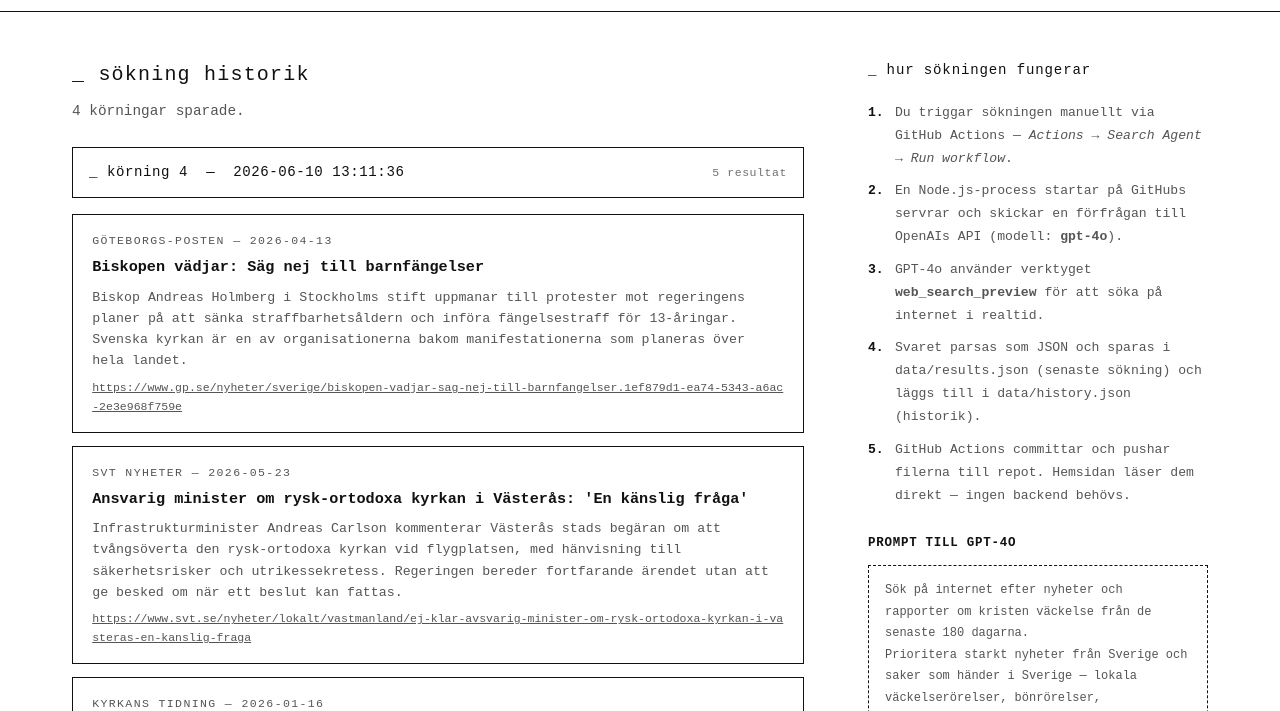
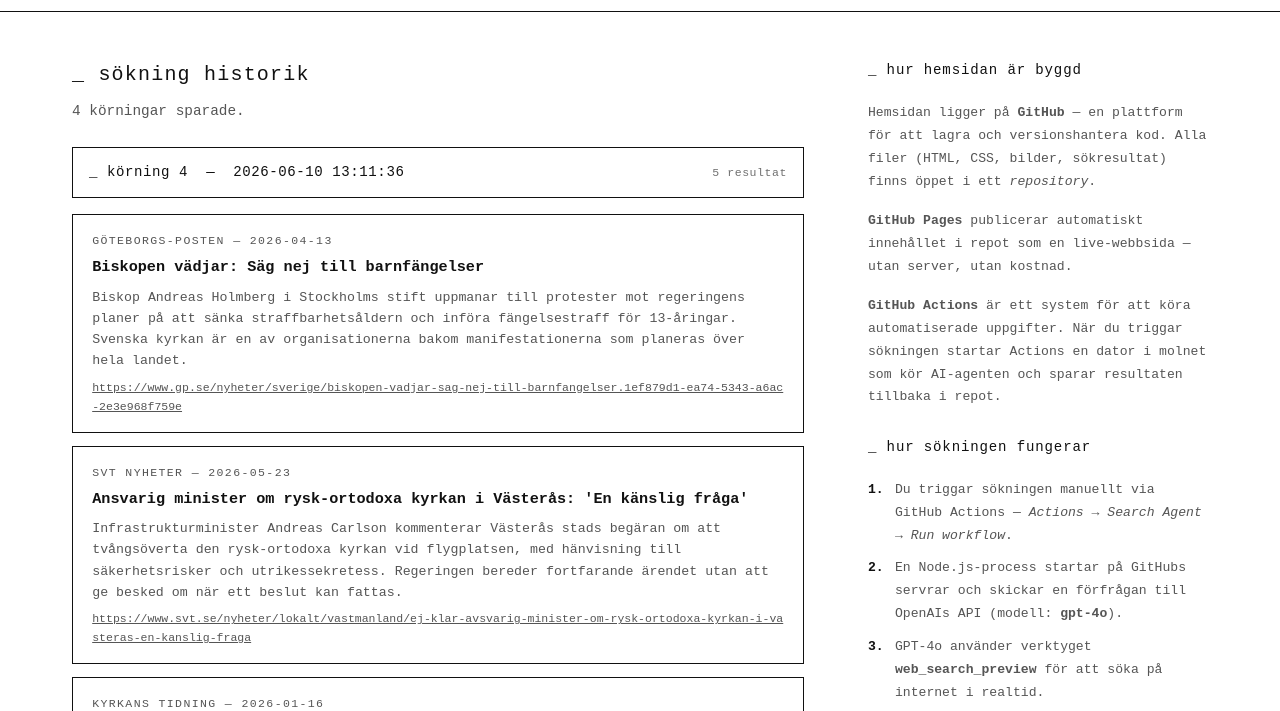
Before and after one commit to malmludvig/vackelse-nu, a plain HTML site: page admin.html in a window 1280 px wide. Shown: the part 54-765 px from the top of the page. Drawn offline with Linux system fonts and the light colour scheme.

Commit message:
feat: lägg till förklaring av GitHub/Pages/Actions i admin-sidebar

```diff
--- a/admin.html
+++ b/admin.html
@@ -90,13 +90,19 @@
         </main>
 
         <aside class="admin-sidebar">
+            <h2>_ hur hemsidan är byggd</h2>
+
+            <p style="margin-bottom:1rem;">Hemsidan ligger på <strong>GitHub</strong> — en plattform för att lagra och versionshantera kod. Alla filer (HTML, CSS, bilder, sökresultat) finns öppet i ett <em>repository</em>.</p>
+            <p style="margin-bottom:1rem;"><strong>GitHub Pages</strong> publicerar automatiskt innehållet i repot som en live-webbsida — utan server, utan kostnad.</p>
+            <p style="margin-bottom:1.6rem;"><strong>GitHub Actions</strong> är ett system för att köra automatiserade uppgifter. När du triggar sökningen startar Actions en dator i molnet som kör AI-agenten och sparar resultaten tillbaka i repot.</p>
+
             <h2>_ hur sökningen fungerar</h2>
 
             <div class="step"><span class="step-num">1.</span><span>Du triggar sökningen manuellt via GitHub Actions — <em>Actions → Search Agent → Run workflow</em>.</span></div>
             <div class="step"><span class="step-num">2.</span><span>En Node.js-process startar på GitHubs servrar och skickar en förfrågan till OpenAIs API (modell: <strong>gpt-4o</strong>).</span></div>
             <div class="step"><span class="step-num">3.</span><span>GPT-4o använder verktyget <strong>web_search_preview</strong> för att söka på internet i realtid.</span></div>
             <div class="step"><span class="step-num">4.</span><span>Svaret parsas som JSON och sparas i <code>data/results.json</code> (senaste sökning) och läggs till i <code>data/history.json</code> (historik).</span></div>
-            <div class="step"><span class="step-num">5.</span><span>GitHub Actions committar och pushar filerna till repot. Hemsidan läser dem direkt — ingen backend behövs.</span></div>
+            <div class="step"><span class="step-num">5.</span><span>Hemsidan uppdateras.</span></div>
 
             <h3>Prompt till GPT-4o</h3>
             <div class="prompt-box">Sök på internet efter nyheter och rapporter om kristen väckelse från de senaste 180 dagarna.
```
